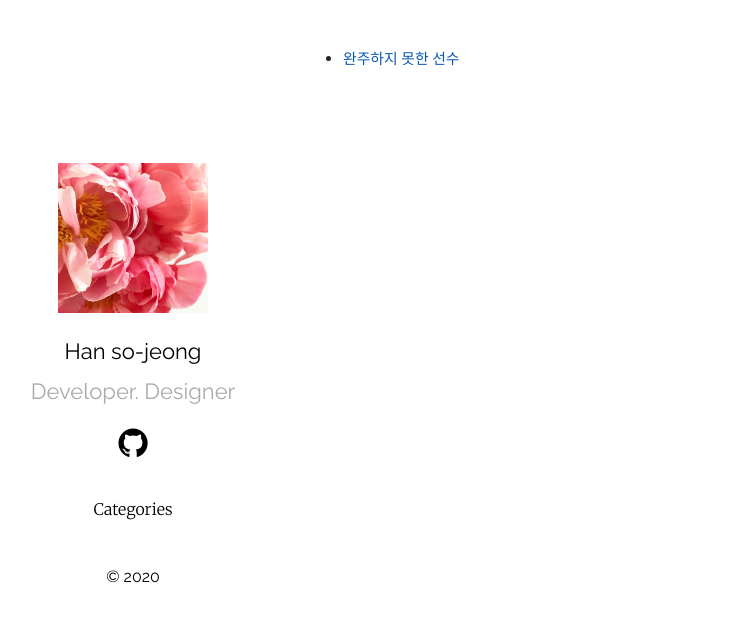
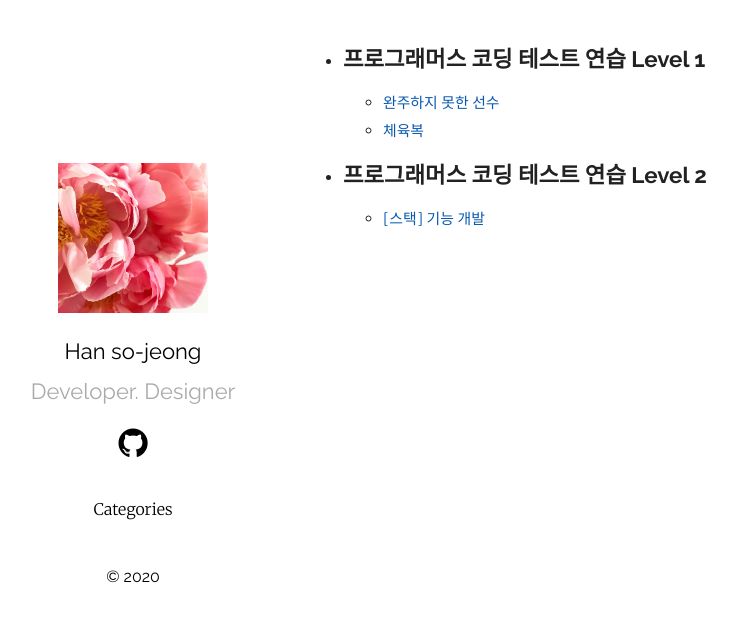
Before and after one commit to btiac1129/btiac1129.github.io, a Jekyll site: the page built from category/coding-test-practice.md, in a window 1280 px wide. Shown: the top 622 px of the page, without its empty margins (52-789 px from the left). Built offline with Jekyll 4.4.1, drawn with Linux system fonts in a browser that asks for light colours.

Commit message:
Update coding-test-practice.md

```diff
--- a/category/coding-test-practice.md
+++ b/category/coding-test-practice.md
@@ -2,10 +2,20 @@
 layout: page
 ---
 
-<ul>
-    <li>
-        <a href="../python/coding-test/programmers/hash/2020/05/15/Programmers-Coding-Test-Level1-49-1.html">
-            완주하지 못한 선수
-        </a>
-    </li>
-</ul>
+<div class="container">
+   <ul class="accordion">
+      <li class="item">
+         <h2 class="accordionTitle">프로그래머스 코딩 테스트 연습 Level 1 <span class="accIcon"></span></h2>
+         <ul>
+             <li><a href="../python/coding-test/programmers/hash/2020/05/15/Programmers-Coding-Test-Level1-49-1.html">완주하지 못한 선수</a></li>
+             <li><a href="../python/coding-test/programmers/greedy-algorithm/2020/05/21/Programmers-Coding-Test-Level1-49-2.html">체육복</a></li>
+         </ul>
+      </li>
+      <li class="item">
+         <h2 class="accordionTitle">프로그래머스 코딩 테스트 연습 Level 2 <span class="accIcon"></span></h2>
+         <ul>
+             <li><a href="../python/coding-test/programmers/2020/06/24/Programmers-Coding-Test-Level2-64-1.md.html">[스택] 기능 개발</a></li>
+         </ul>
+      </li>
+   </ul>
+</div>
```
